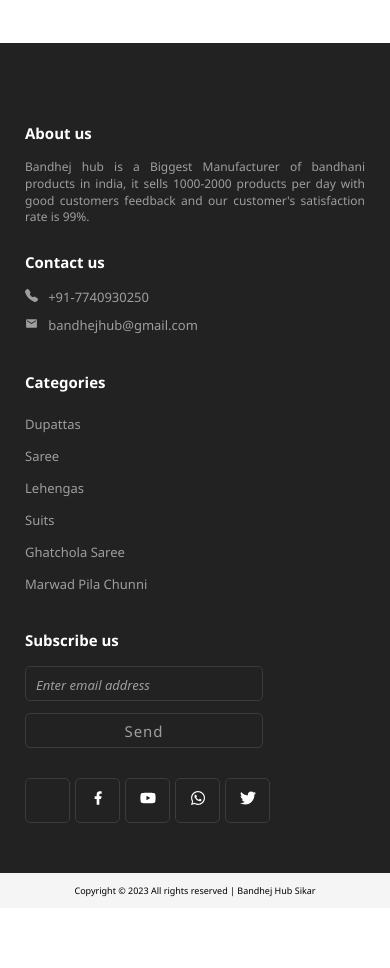
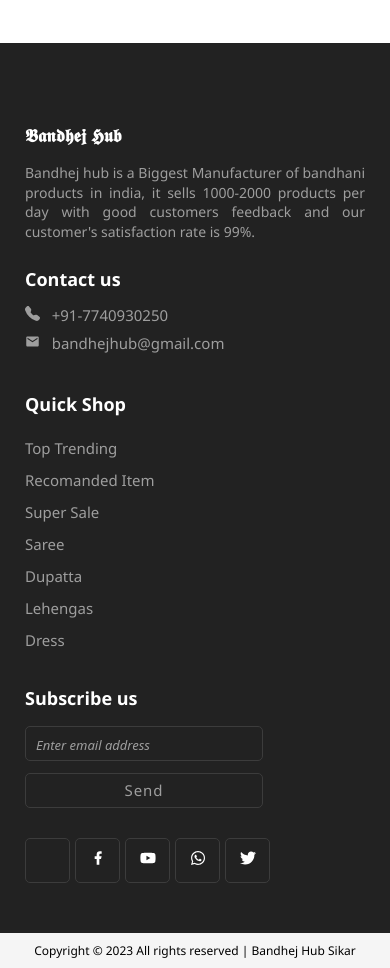
Before and after one commit to codefkhan14/Shopping-Website, a React (Create React App) app in the folder client/: page / in a window 390 px wide. Shown: the part 1440-2408 px from the top of the page. Before the commit the page ends 2348 px from the top, so only its background shows below. Built offline with nearby package versions, Linux system fonts and the light colour scheme; no server answers; some icons are missing.

Commit message:
responsive day4

```diff
--- a/client/src/components/Cart.jsx
+++ b/client/src/components/Cart.jsx
@@ -1,5 +1,4 @@
 import React, { useContext } from "react";
-import { RiDeleteBin6Line } from "react-icons/ri";
 import "../style/Cart.css";
 import { UserContext } from "../context/userContext";
 import { Link } from "react-router-dom";
--- a/client/src/components/Footer.jsx
+++ b/client/src/components/Footer.jsx
@@ -1,18 +1,19 @@
 import React from "react";
-import "../style/FooterStyle.css";
+import "../style/Footer.css";
 import { BsFillTelephoneFill } from "react-icons/bs";
 import { MdEmail } from "react-icons/md";
 import { PiInstagramLogo } from "react-icons/pi";
 import { RiFacebookFill } from "react-icons/ri";
 import { FaWhatsapp, FaYoutube, FaTwitter } from "react-icons/fa";
+import { Link } from "react-router-dom";
 function Footer() {
   return (
     <>
-      <footer id="footer">
-        <div className="content">
-          <div className="left box">
+      <div className="footer">
+        <div className="footer-content">
+          <div className="footer-left-section footer-section">
             <div className="upper">
-              <div className="topic">About us</div>
+              <div className="topic">𝕭𝖆𝖓𝖉𝖍𝖊𝖏 𝕳𝖚𝖇</div>
               <p>
                 Bandhej hub is a Biggest Manufacturer of bandhani products in
                 india, it sells 1000-2000 products per day with good customers
@@ -38,30 +39,33 @@ function Footer() {
             </div>
           </div>
 
-          <div className="middle box">
-            <div className="topic">Categories</div>
+          <div className="footer-middle-section footer-section">
+            <div className="topic">Quick Shop</div>
             <div>
-              <a href="/">Dupattas</a>
+              <Link to="/Top-Trending">Top Trending</Link>
             </div>
             <div>
-              <a href="/">Saree</a>
+              <Link to="/Recomanded">Recomanded Item</Link>
             </div>
             <div>
-              <a href="/">Lehengas</a>
+              <Link to="/">Super Sale</Link>
             </div>
             <div>
-              <a href="/">Suits</a>
+              <Link to="/Saree">Saree</Link>
             </div>
             <div>
-              <a href="/">Ghatchola Saree</a>
+              <Link to="/Dupatta">Dupatta</Link>
             </div>
             <div>
-              <a href="/">Marwad Pila Chunni</a>
+              <Link to="/Lehanga">Lehengas</Link>
+            </div>
+            <div>
+              <Link to="/Dress">Dress</Link>
             </div>
 
             <form></form>
           </div>
-          <div className="right box">
+          <div className="footer-right-section footer-section">
             <div className="topic">Subscribe us</div>
             <form>
               <input type="text" placeholder="Enter email address" />
@@ -97,10 +101,10 @@ function Footer() {
           </div>
         </div>
 
-        <p id="cright">
-          Copyright © 2023 All rights reserved | Bandhej Hub Sikar
-        </p>
-      </footer>
+        <div className="footer-copy-right">
+          <p>Copyright © 2023 All rights reserved | Bandhej Hub Sikar</p>
+        </div>
+      </div>
     </>
   );
 }
--- a/client/src/components/FullProduct.jsx
+++ b/client/src/components/FullProduct.jsx
@@ -1,5 +1,3 @@
-// FullProduct.js
-
 import React, { useEffect, useState } from "react";
 import { Link, useParams } from "react-router-dom";
 import { GET_PRODUCT_BY_CATEGORY, GET_PRODUCT_BY_TAG } from "./Apis";
--- a/client/src/components/Navbar.jsx
+++ b/client/src/components/Navbar.jsx
@@ -174,7 +174,6 @@ function Navbar() {
               </div>
             )}
           </div>
-
         </div>
 
         <div className="brand-name">
--- a/client/src/components/SignUpForm.jsx
+++ b/client/src/components/SignUpForm.jsx
@@ -1,7 +1,6 @@
 import React, { useState } from "react";
 import { Link } from "react-router-dom";
 import axios from "axios";
-
 import { ToastContainer, toast } from "react-toastify";
 import "react-toastify/dist/ReactToastify.css";
 import { USER_REGISTER } from "./Apis";
--- a/client/src/style/FooterStyle.css
+++ b/client/src/style/Footer.css
@@ -1,10 +1,10 @@
-footer {
+.footer {
   width: 100%;
   position: relative;
   background-color: rgb(34, 34, 34);
 }
 
-footer .content {
+.footer .footer-content {
   max-width: 1350px;
   margin: auto;
   padding: 50px 25px;
@@ -12,16 +12,19 @@ footer .content {
   flex-wrap: wrap;
   justify-content: space-between;
 }
-footer .content p,
+
+.footer .footer-content p,
 a {
   color: white;
   line-height: 1.45;
 }
-footer .content .box {
+
+.footer .footer-content .footer-section {
   width: 33%;
   transition: all 0.4s ease;
 }
-footer .content .topic {
+
+.footer .footer-content .topic {
   font-size: 20px;
   font-weight: 600;
   color: white;
@@ -32,36 +35,44 @@ footer .content .topic {
   color: rgb(158, 158, 158);
   line-height: 2.2;
 }
+
 .email a:hover {
   text-decoration: underline;
   color: #939393;
 }
+
 .phone {
   color: rgb(158, 158, 158);
 }
 
-footer .content p {
+.footer .footer-content p {
   text-align: justify;
   color: rgb(158, 158, 158);
 }
-footer .content .lower .topic {
+
+.footer .footer-content .lower .topic {
   margin: 26px 0 13px 0;
 }
-footer .content .lower span {
+
+.footer .footer-content .lower span {
   font-size: 17px;
 }
-footer .content .middle {
+
+.footer .footer-content .footer-middle-section {
   padding-left: 80px;
 }
-footer .content .middle a {
+
+.footer .footer-content .footer-middle-section a {
   line-height: 32px;
   color: rgb(158, 158, 158);
 }
-footer .content .middle a:hover {
+
+.footer .footer-content .footer-middle-section a:hover {
   color: white;
   text-decoration: underline;
 }
-footer .content .right input[type="text"] {
+
+.footer .footer-content .footer-right-section input[type="text"] {
   height: 35px;
   width: 70%;
   outline: none;
@@ -72,13 +83,15 @@ footer .content .right input[type="text"] {
   font-size: 17px;
   border: 1px solid #3c3c3c;
 }
-footer .content .right input[type="text"]::placeholder {
+
+.footer .footer-content .footer-right-section input[type="text"]::placeholder {
   color: rgb(158, 158, 158);
   font-style: italic;
   font-size: 13px;
   font-weight: 100;
 }
-footer .content .right input[type="submit"] {
+
+.footer .footer-content .footer-right-section input[type="submit"] {
   height: 35px;
   width: 70%;
   font-size: 15px;
@@ -92,12 +105,14 @@ footer .content .right input[type="submit"] {
   border: 1px solid #3c3c3c;
   transition: all 0.3s ease-in-out;
 }
-.content .right input[type="submit"]:hover {
+
+.footer-content .footer-right-section input[type="submit"]:hover {
   background: none;
   color: white;
   border-color: white;
 }
-footer .content .media-icons a {
+
+.footer .footer-content .media-icons a {
   font-size: 16px;
   height: 45px;
   width: 45px;
@@ -109,64 +124,79 @@ footer .content .media-icons a {
   margin: 30px 5px 0 0;
   transition: all 0.3s ease;
 }
-.content .media-icons a:hover {
+
+.footer-content .media-icons a:hover {
   border-color: white;
 }
-footer .bottom {
+
+.footer .bottom {
   width: 100%;
   text-align: right;
   color: #d9d9d9;
   padding: 0 40px 5px 0;
 }
-footer .bottom a {
+
+.footer .bottom a {
   color: black;
 }
-footer a {
+
+.footer a {
   transition: all 0.3s ease;
 }
-footer a:hover {
+
+.footer a:hover {
   color: white;
 }
+
 @media (max-width: 1100px) {
-  footer .content .middle {
+  .footer .footer-content .footer-middle-section {
     padding-left: 50px;
   }
 }
+
 @media (max-width: 950px) {
-  footer .content .box {
+  .footer .footer-content .footer-section {
     width: 50%;
   }
-  .content .right {
+
+  .footer-content .footer-right-section {
     margin-top: 40px;
   }
 }
+
 @media (max-width: 560px) {
-  footer {
+  .footer {
     position: relative;
   }
-  footer .content .box {
+
+  .footer .footer-content .footer-section {
     width: 100%;
     margin-top: 30px;
   }
-  footer .content .middle {
+
+  .footer .footer-content .footer-middle-section {
     padding-left: 0;
   }
-  footer .content .lower span {
-    font-size: 13px;
-  }
-  footer .content .topic {
+
+  .footer .footer-content .lower span {
     font-size: 15px;
   }
-  footer .content p {
-    font-size: 12px;
+
+  .footer .footer-content .topic {
+    font-size: 18px;
+  }
+
+  .footer .footer-content p {
+    font-size: 14px;
     line-height: 1.4;
   }
-  footer .content .middle a {
-    font-size: 13px;
+
+  .footer .footer-content .footer-middle-section a {
+    font-size: 15px;
   }
 }
 
-#cright {
+.footer-copy-right p {
   height: 35px;
   display: flex;
   justify-content: center;
@@ -174,13 +204,9 @@ footer a:hover {
   background-color: whitesmoke;
   color: black;
 }
+
 @media screen and (max-width: 600px) {
-  #cright {
+  .footer-copy-right p {
     font-size: 12px;
   }
 }
-@media screen and (max-width: 400px) {
-  #cright {
-    font-size: 9px;
-  }
-}
```
Also changed, not shown: client/src/routes/Account.jsx (+11 -12 lines), client/src/routes/Cart.jsx (+10 -10 lines).
